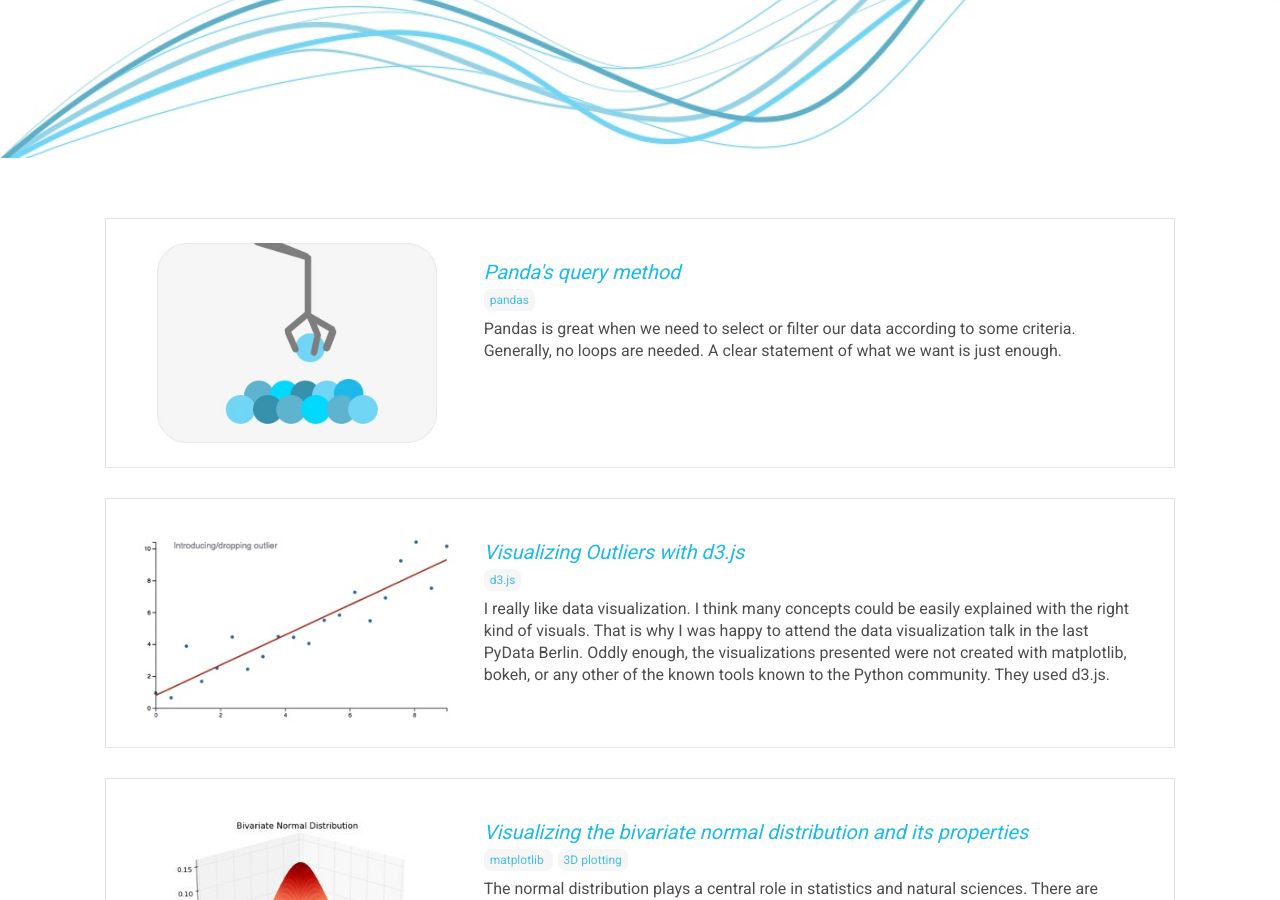
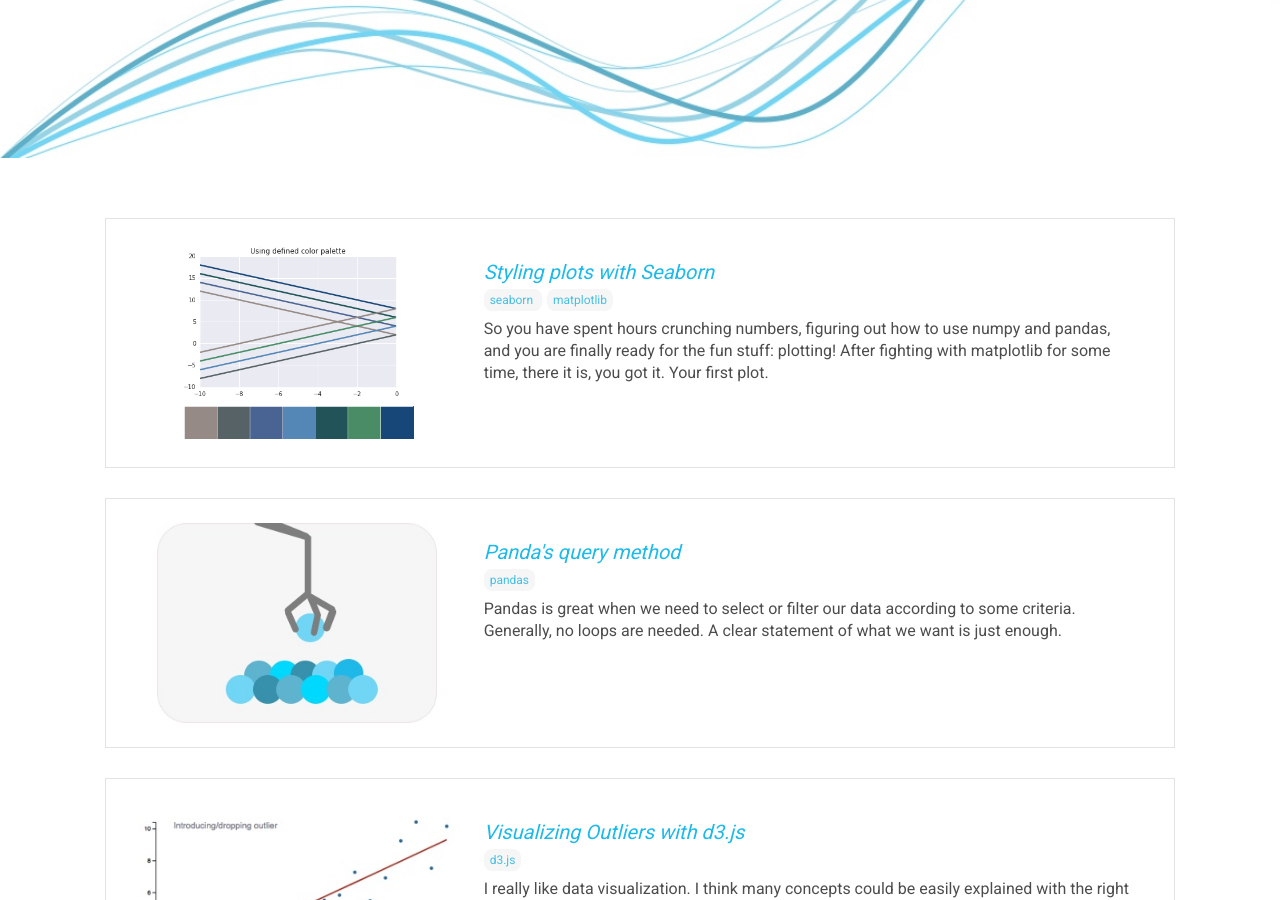
Before and after one commit to jlcoto/new_blog_page, a Jekyll site: the page built from index.html, in a window 1280 px wide and 900 px high, scrolled down 325 px. Built offline with Jekyll 4.4.1, drawn with Linux system fonts in a browser that asks for light colours; nearby versions of some CDN libraries; some web fonts are replaced.

Commit message:
Adds styling plots with seaborn.

```diff
--- a/_config.yml
+++ b/_config.yml
@@ -15,6 +15,7 @@ url: "" # the base hostname & protocol for your site
 twitter_username: jekyllrb
 github_username:  jekyll
 
+
 # Build settings
 markdown: kramdown
 kramdown:
--- /dev/null
+++ b/_posts/2016-09-16-styling-with-seaborn.markdown
@@ -0,0 +1,164 @@
+---
+layout: post
+title:  "Styling plots with Seaborn"
+date:   2016-09-16 00:24:55 +0100
+category: Data Visualization
+tags: [seaborn, matplotlib]
+image: /img-post/defined_color_palette.png
+---
+
+So you have spent hours crunching numbers, figuring out how to use numpy and pandas, and you are finally ready for the fun stuff: plotting! After fighting with matplotlib for some time, there it is, you got it. Your first plot.
+
+<div class="row img-spacing">
+    <img src="/img-post/matplotlib_default.png" class="enlarge-img img-position img-fluid" alt="Default color palette with Matplotlib">
+</div>
+
+Then, it hits you: this look like something taken out of a 90s economic crisis/stock exchange crash type of movie. Of course, reading a bit more of documentation you discover that matplotlib is highly customizable. You can put a color to each and every single element of your plot. Of course, this is both a bless and a curse. While you want to customize your plots appropriately, you do not want to spend most of your time figuring out if the lila that you have chosen goes well with that pale blue to the right.
+
+This need not be the case. Seaborn is a great library that can help us with this. Seaborn is built on top of matplotlib. It excels in two things. It is great for [data visualization](https://stanford.edu/~mwaskom/software/seaborn/examples/index.html) (e.g. distributions, histograms) and for helping us applying different styles. It is about this later feature that I want to talk about in this post.
+
+There are some things I try to take into account when plotting. First, I want to know what exactly I'm plotting: is my variable categorical, does it have a certain ordering. Taking this into account is important also when styling. In general you want your figure to speak for your data. Choosing an appropriate color palette could help us discover and communicate in a clear manner what patterns we have encountered. In a not so nice version of the story, a wrong color palette could be deceptive, making you or your audience believe your data has certain patterns that are not corroborated by the data.
+
+## First Steps
+
+The first thing that you want to do to work with Seaborn is download it and import it along with matplotlib.
+
+{% highlight python %}
+#Importing Matplotlib and Seaborn
+import seaborn as sns
+import matplotlib.pyplot as plt
+{% endhighlight %}
+
+After importing it, you will realize that the plot you previously plotted with bare bones matplotlib has been given a set of styles. Looks much better, doesn't it?
+
+
+<div class="row img-spacing">
+    <img src="/img-post/seaborn_default.png" class="enlarge-img img-position img-fluid" alt="Seaborn default styles">
+</div>
+
+
+The same plot styling has been overriden by Seaborn's default palette. You can easily change this palette by selecting one of the other available styles by using `sns.color_palette("name_of_palette")`. Here a quick overview of the available palettes:
+
+
+<div class="row img-spacing">
+    <img src="/img-post/available_palettes.png" class="enlarge-img img-position img-fluid" alt="Seaborn available palettes">
+</div>
+
+
+## Plotting Qualitative data
+
+Besides using one of the already customized palette, seaborn also offers at least three other ways for plotting your qualitative data: `hls/husl`, `color brewer` and `list specification`.
+
+`hls/husl` chooses the palette based on evenly spaced colors taken out from a circular color space. `husl` controls for color intensity. Note that you can always control how many number of colors you want your palette to be composed of (the default number is 8). You just need to pass it as an argument.
+
+{% highlight python %}
+# Four hls color palette (left)
+current_palette_4 = sns.color_palette("hls", 4)
+sns.set_palette(current_palette_4)
+
+# Seven hls color palette (right)
+current_palette_7 = sns.color_palette("hls", 7)
+sns.set_palette(current_palette_7)
+{% endhighlight %}
+
+
+<div class="row img-spacing">
+    <img src="/img-post/hls_color_palettes.png" class="enlarge-img img-position img-fluid" alt="Hls color palettes">
+</div>
+
+
+`color brewer` offers also interesting color palettes for working with qualitative data. The cool thing about it, is that you can use the a interactive Ipython widget function to make the selection of the palette. For this, you only need to use `choose_colorbrewer_palette()`. Check below the list of available palettes.
+
+
+<div class="row img-spacing">
+    <img src="/img-post/color_brewer_qual.png" class="enlarge-img img-position img-fluid" alt="Brewer qualitative palette">
+</div>
+
+I used the "Paired" color palette to produce this plot:
+
+{% highlight python %}
+current_palette = sns.color_palette("Paired")
+sns.set_palette(current_palette)
+{% endhighlight %}
+
+<div class="row img-spacing">
+    <img src="/img-post/color_brew_paired.png" class="enlarge-img img-position img-fluid" alt="Brewer paired palette">
+</div>
+
+If you are really finicky about the color palette that you want to use, no worries. You can always pass a list of colors for your palette. Better yet, seaborn also offers the possibility of using a list of [954 named colors](http://xkcd.com/color/rgb/) with the function `xncd_palette()`. Even cooler: if you are up for reliving your childhood memories, you can also use Crayola color names with `.crayon_palette(colors)`.
+
+{% highlight python %}
+col_list = ["warm grey", "gunmetal", "dusky blue",
+			"cool blue", "deep teal",
+			"viridian", "twilight blue"]
+sns.palplot(sns.xkcd_palette(col_list))
+col_list_palette = sns.xkcd_palette(col_list)
+sns.set_palette(col_list_palette)
+{% endhighlight %}
+
+<div class="row img-spacing">
+    <img src="/img-post/defined_color_palette.png" class="enlarge-img img-position img-fluid" alt="Defined color palette">
+</div>
+
+
+## Plotting Sequential data
+
+There is some kind of data for which we want our colors to reflect the magnitude of its values or its importance. For this, we can use sequential palettes. These palettes are based on a color, introducing small changes to form a palette. As with the qualitative data options, there are different ways to obtain the palettes.
+
+As seen before, here, you can also use one of the brewer options. If done so, it is always a good idea to use the interactive widget in IPython and explore different palettes. Here is a list of the sequential brewer options:
+
+<div class="row img-spacing">
+    <img src="/img-post/brewer_sequential.png" class="enlarge-img img-position img-fluid" alt="Brewer sequential color palette">
+</div>
+
+If you do not want to use the widget, you can simply pass the appropriate sequential color palette. If you need to reverse the attributes, just make sure to use the `_r` subscript. We do exactly that in the next plot:
+
+{% highlight python %}
+seq_col_brew = sns.color_palette("Blues_r", 4)
+sns.set_palette(seq_col_brew)
+{% endhighlight %}
+
+<div class="row img-spacing">
+    <img src="/img-post/brewer_seq_plot.png" class="enlarge-img img-position img-fluid" alt="Plot with sequential brewer palette">
+</div>
+
+
+If you want a color palette that will also be informative in gray scale (e.g. when you need to print it), be sure to check the options available in `cubehelix_palette()`. Also, if you need a quick sequential palette, check the options available with `light_palette()` and `dark_palette()`.
+
+## Diverging color palettes
+
+Sometimes you want to emphasize low and high values of a dataset. For these cases, you can use diverging color palettes. Both extreme values are given the same emphasis. The ones in the middle are watered down.
+
+Once again, you can use the color brewer palettes for diverging data. Here are the palettes available with this option.
+
+<div class="row img-spacing">
+    <img src="/img-post/brewer_diverging_palette.png" class="enlarge-img img-position img-fluid" alt="Brewer diverging color palette">
+</div>
+
+If you want to specify exactly the colors you want, you can always try the IPython widget with `choose_diverging_palette()`. This widget allows you to interactively specify the degrees of the color wheel that the extreme colors of the palette will have (those that will represent lower and higher values). Once determined, you can pass it to the function `sns.diverging_palette(degree_low, degree_high)`.
+
+In this case, I wanted a diverging color palette that has a green value for the low values and a blue for the high ones. I selected the appropriate angles, and obtained the following color palette.
+
+{% highlight python %}
+#Diverging palplot specifying color wheel angles.
+sns.palplot(sns.diverging_palette(128, 240, n=10))
+{% endhighlight %}
+
+<div class="row img-spacing">
+    <img src="/img-post/diverging_wheel_palette.png" class="enlarge-img img-position img-fluid" alt="Diverging color palette">
+</div>
+
+For the correlation matrix below, I passed the color palette created above. However, in this case, I needed to select the option `as_cmap = True`.
+
+{% highlight python %}
+#Plotting with selected diverging color palette
+plt.matshow(final_corr_mat,
+  cmap=sns.diverging_palette(128, 240,as_cmap=True))
+{% endhighlight %}
+
+<div class="row img-spacing">
+    <img src="/img-post/corr_matr_div.png" class="enlarge-img img-position img-fluid" alt="Correlation matrix plot with diverging palette">
+</div>
+
+
+If you want to know more about seaborn styles, be sure to check their detailed, yet incredibly friendly [tutorial](https://stanford.edu/~mwaskom/software/seaborn/tutorial.html) and [api reference](https://stanford.edu/~mwaskom/software/seaborn/api.html). You can also check [here](https://github.com/jlcoto/visualizations/blob/master/color_palettes_seaborn.ipynb) the accompanying jupyter notebook that I created. Hope this quick post will help you plot more appealing and informative graphs!
--- a/js/responsive.js
+++ b/js/responsive.js
@@ -18,8 +18,12 @@ $(window).on('resize', function(){
 
 $(function() {
     	$('.enlarge-img').on('click', function() {
-    		var imageToModal = $(this).attr('src').split("large")[0] + "modal.jpg"
-    		console.log(imageToModal);
+    		var imageToModal
+    		if($(this).attr('src').endsWith(".png")) {
+				imageToModal = $(this).attr('src')
+    		} else {
+    			imageToModal = $(this).attr('src').split("large")[0] + "modal.jpg"
+    		}
 			$('.enlargeImageModalSource').attr('src', imageToModal);
 			$('#enlargeImageModal').modal('show');
 			$('.modal-title').text($(this).attr('alt'))
```
Also changed, not shown: img-post/available_palettes-modal.jpg (added), img-post/available_palettes.png (added), img-post/brewer_diverging_palette.png (added), img-post/brewer_seq_plot.png (added), img-post/brewer_sequential.png (added), img-post/color_brew_paired.png (added), img-post/color_brewer_qual.png (added), img-post/corr_matr_div.png (added), img-post/defined_color_palette.png (added), img-post/diverging_wheel_palette.png (added), img-post/hls_color_palettes.png (added), img-post/matplotlib_default.png (added), img-post/seaborn_default.png (added).
